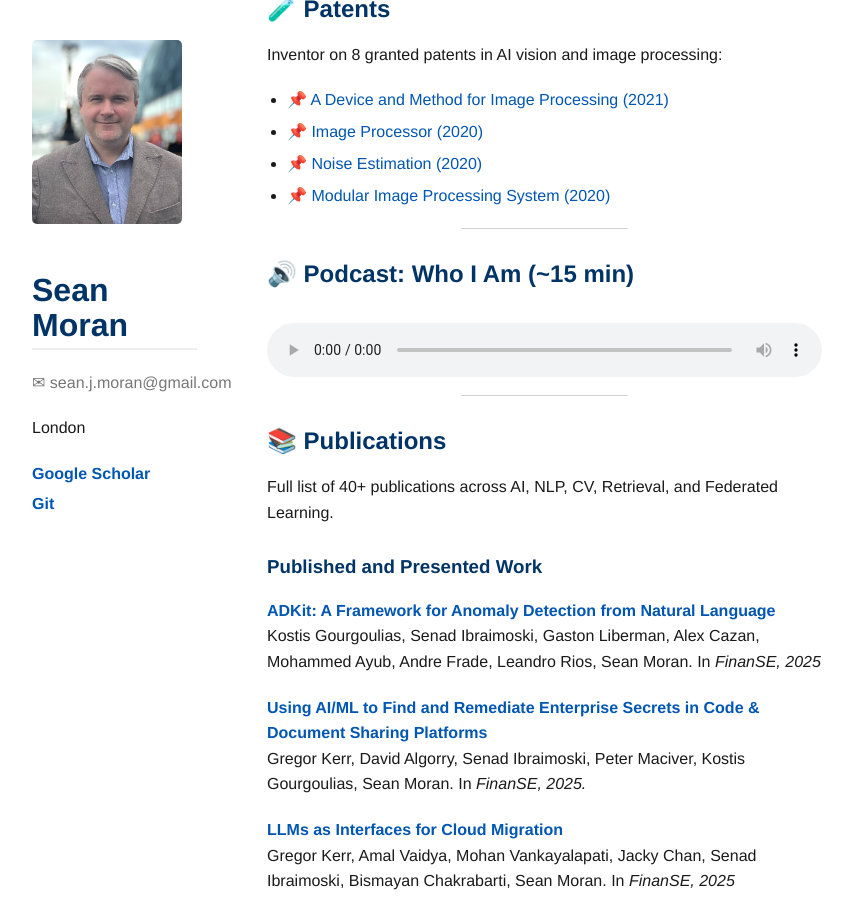
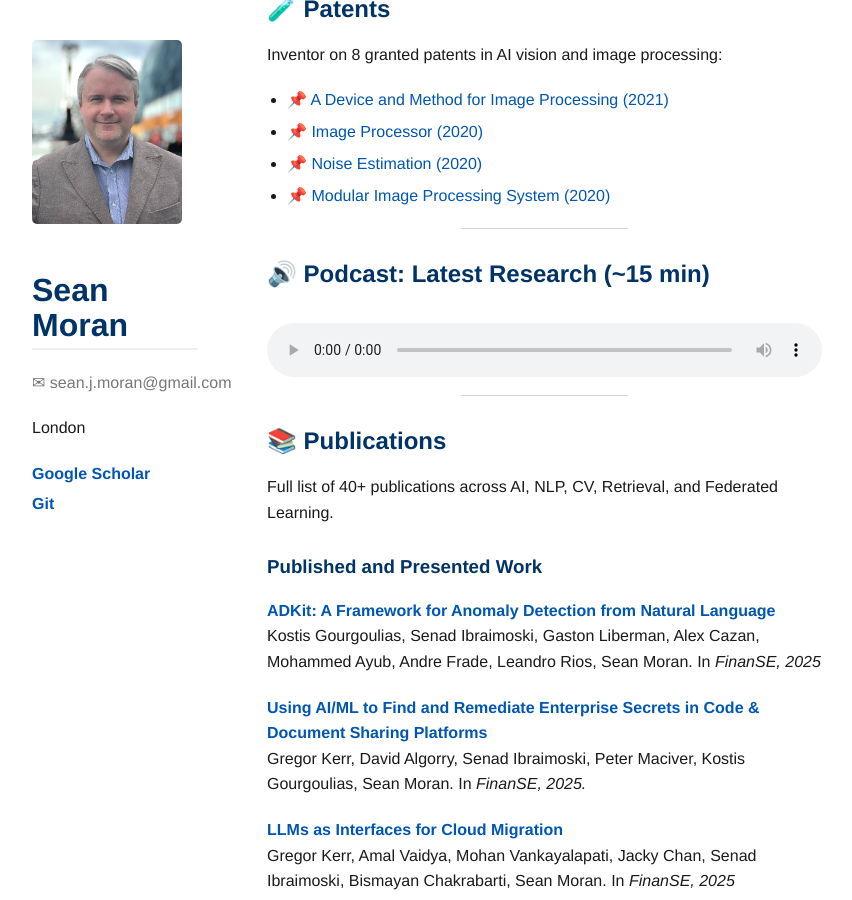
Before and after one commit to sjmoran/sjmoran.github.io, a Jekyll site: the page built from index.md, in a window 1280 px wide and 900 px high, scrolled down 709 px. Shown: the whole window, without its empty margins (8-860 px from the left). Built offline with Jekyll 4.4.1, drawn with Linux system fonts in a browser that asks for light colours.

Commit message:
Update podcast.html

```diff
--- a/_includes/podcast.html
+++ b/_includes/podcast.html
@@ -1,4 +1,4 @@
-<h2>🔊 Podcast: Who I Am (~15 min)</h2>
+<h2>🔊 Podcast: Latest Research (~15 min)</h2>
 <audio controls>
   <source src="/pdfs/Sean's Bio.wav" type="audio/wav">
   Your browser does not support the audio element.
```
